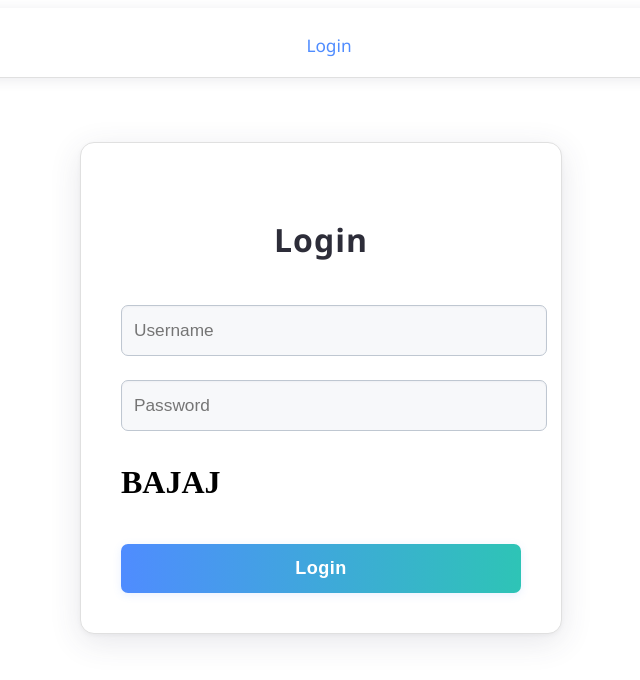
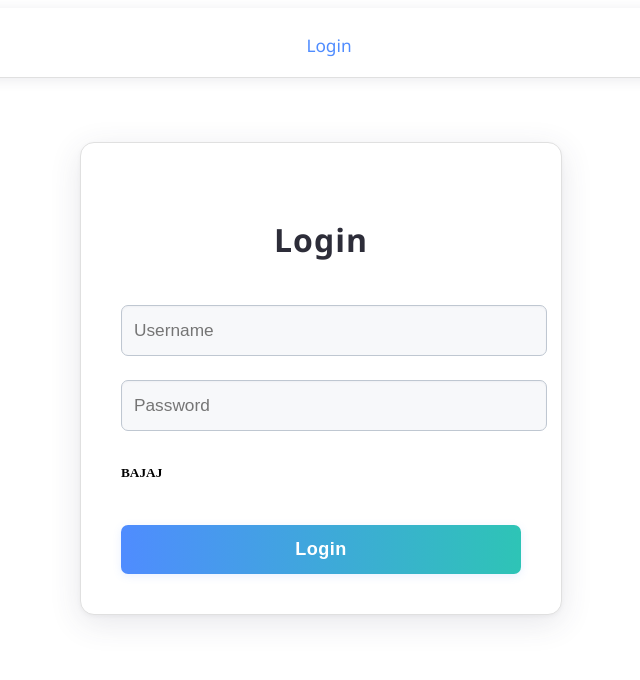
Before and after one commit to tejassapre/login-project, an Angular app: page /login in a window 1280 px wide. Shown: the top 680 px of the page, without its empty margins (319-959 px from the left). Built offline with nearby package versions, Linux system fonts and the light colour scheme.

Commit message:
h1 to h5

```diff
--- a/src/app/login/login.component.html
+++ b/src/app/login/login.component.html
@@ -3,7 +3,7 @@
   <form (ngSubmit)="onLogin()">
     <input type="text" [(ngModel)]="username" name="username" placeholder="Username" required />
     <input type="password" [(ngModel)]="password" name="password" placeholder="Password" required />
-    <h1>BAJAJ</h1>
+    <h5>BAJAJ</h5>
     <button type="submit">Login</button>
   </form>
   <p *ngIf="errorMessage" style="color:red">{{ errorMessage }}</p>
```
